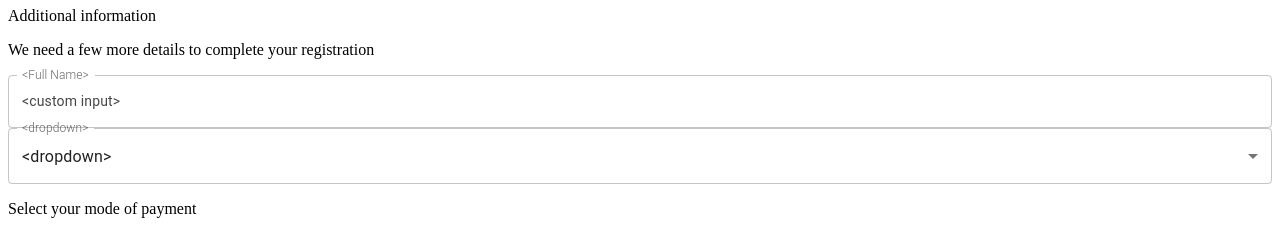
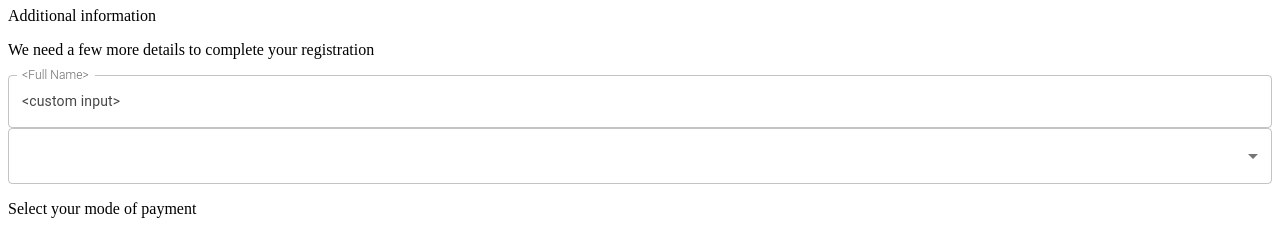
Before and after one commit to Nicky-09/checkout-pageui, a Next.js app: page /DetailForm in a window 1280 px wide. Shown: the part 379-613 px from the top of the page. Built offline with nearby package versions, Linux system fonts and the light colour scheme.

Commit message:
update colors

```diff
--- a/src/pages/AdditionalDetails.tsx
+++ b/src/pages/AdditionalDetails.tsx
@@ -1,21 +1,22 @@
 import { MenuItem, TextField } from "@mui/material";
 import React from "react";
+import CustomTextField from "./CustomTextField";
 const currencies = [
   {
-    value: "USD",
-    label: "$",
-  },
-  {
-    value: "<dropdown>",
+    value: "<dropdown1>",
     label: "<dropdown>",
   },
   {
-    value: "BTC",
-    label: "฿",
+    value: "<dropdown2>",
+    label: "<dropdown>",
   },
   {
-    value: "JPY",
-    label: "¥",
+    value: "<dropdown3>",
+    label: "<dropdown>",
+  },
+  {
+    value: "<dropdown4>",
+    label: "<dropdown>",
   },
 ];
 const AdditionalDetails = () => {
@@ -28,19 +29,9 @@ const AdditionalDetails = () => {
         </p>
         <div className="mt-8 flex flex-col sm:flex-row gap-4">
           <div className="w-full">
-            <TextField
-              sx={{
-                "& label": {
-                  fontWeight: 300,
-                },
-              }}
+            <CustomTextField
               label="<Full Name>"
-              variant="outlined"
               defaultValue="<custom input>"
-              inputProps={{
-                style: { fontSize: 14, color: "#474747" },
-              }}
-              fullWidth
             />
           </div>
           <div className="w-full ">
@@ -51,15 +42,17 @@ const AdditionalDetails = () => {
                   fontWeight: 300,
                 },
               }}
-              label="<dropdown>"
-              defaultValue="<dropdown>"
               inputProps={{
                 style: { fontSize: 14, color: "#474747" },
               }}
               fullWidth
             >
               {currencies.map((option) => (
-                <MenuItem key={option.value} value={option.value}>
+                <MenuItem
+                  key={option.value}
+                  value={option.value}
+                  defaultValue="<dropdown>"
+                >
                   {option.label}
                 </MenuItem>
               ))}
--- a/src/pages/BasicDetails.tsx
+++ b/src/pages/BasicDetails.tsx
@@ -1,6 +1,7 @@
 import { InputAdornment, TextField } from "@mui/material";
 import Image from "next/image";
 import React from "react";
+import CustomTextField from "./CustomTextField";
 
 const BasicDetails = () => {
   return (
@@ -14,35 +15,12 @@ const BasicDetails = () => {
         <div className="mt-8 flex flex-col sm:flex-row gap-4">
           <div className="w-full">
             <div className="w-full mb-6">
-              <TextField
-                sx={{
-                  "& label": {
-                    fontWeight: 300,
-                  },
-                }}
-                label="Full Name"
-                variant="outlined"
-                defaultValue="Tickete Inc"
-                inputProps={{
-                  style: { fontSize: 14, color: "#474747" },
-                }}
-                fullWidth
-              />
+              <CustomTextField label="Full Name" defaultValue="Tickete Inc" />
             </div>
             <div className="w-full">
-              <TextField
-                sx={{
-                  "& label": {
-                    fontWeight: 300,
-                  },
-                }}
+              <CustomTextField
                 label="<Full Name>"
-                variant="outlined"
                 defaultValue="hi@tickete.com"
-                inputProps={{
-                  style: { fontSize: 14, color: "#474747" },
-                }}
-                fullWidth
               />
             </div>
           </div>
--- a/src/pages/CreditDetails.tsx
+++ b/src/pages/CreditDetails.tsx
@@ -3,6 +3,7 @@ import { InputAdornment, TextField } from "@mui/material";
 import { Radio } from "antd";
 import Image from "next/image";
 import React from "react";
+import CustomTextField from "./CustomTextField";
 
 const CreditDetails = () => {
   return (
@@ -21,39 +22,14 @@ const CreditDetails = () => {
         <div className="mt-4 flex flex-col sm:flex-row gap-4">
           <div className="w-full">
             <div className="w-full mb-4">
-              <TextField
-                sx={{
-                  "& label": {
-                    fontWeight: 300,
-                  },
-                }}
+              <CustomTextField
                 label="<Name on Card>"
-                variant="outlined"
                 defaultValue="Tickete Inc"
-                inputProps={{
-                  style: { fontSize: 14, color: "#474747" },
-                }}
-                // size="small"
-                fullWidth
               />
             </div>
 
             <div className="w-full">
-              <TextField
-                sx={{
-                  "& label": {
-                    fontWeight: 300,
-                  },
-                }}
-                label="<Expiry Date>"
-                variant="outlined"
-                defaultValue="06/26"
-                inputProps={{
-                  style: { fontSize: 14, color: "#474747" },
-                }}
-                // size="small"
-                fullWidth
-              />
+              <CustomTextField label="<Expiry Date>" defaultValue="06/26" />
             </div>
           </div>
           <div className="w-full">
@@ -86,21 +62,7 @@ const CreditDetails = () => {
               />
             </div>
             <div className="w-full ">
-              <TextField
-                sx={{
-                  "& label": {
-                    fontWeight: 300,
-                  },
-                }}
-                label="<CVV/CVC>"
-                variant="outlined"
-                defaultValue="***"
-                inputProps={{
-                  style: { fontSize: 14, color: "#474747" },
-                }}
-                // size="small"
-                fullWidth
-              />
+              <CustomTextField label="<CVV/CVC>" defaultValue="***" />
             </div>
           </div>
         </div>
--- /dev/null
+++ b/src/pages/CustomTextField.tsx
@@ -0,0 +1,34 @@
+import { TextField } from "@mui/material";
+import React from "react";
+
+interface CustomTextFieldProps {
+  label: string;
+  defaultValue: string;
+}
+
+const CustomTextField: React.FC<CustomTextFieldProps> = ({
+  label,
+  defaultValue,
+}) => {
+  return (
+    <>
+      {" "}
+      <TextField
+        sx={{
+          "& label": {
+            fontWeight: 300,
+          },
+        }}
+        label={label}
+        variant="outlined"
+        defaultValue={defaultValue}
+        inputProps={{
+          style: { fontSize: 14, color: "#474747" },
+        }}
+        fullWidth
+      />
+    </>
+  );
+};
+
+export default CustomTextField;
```
